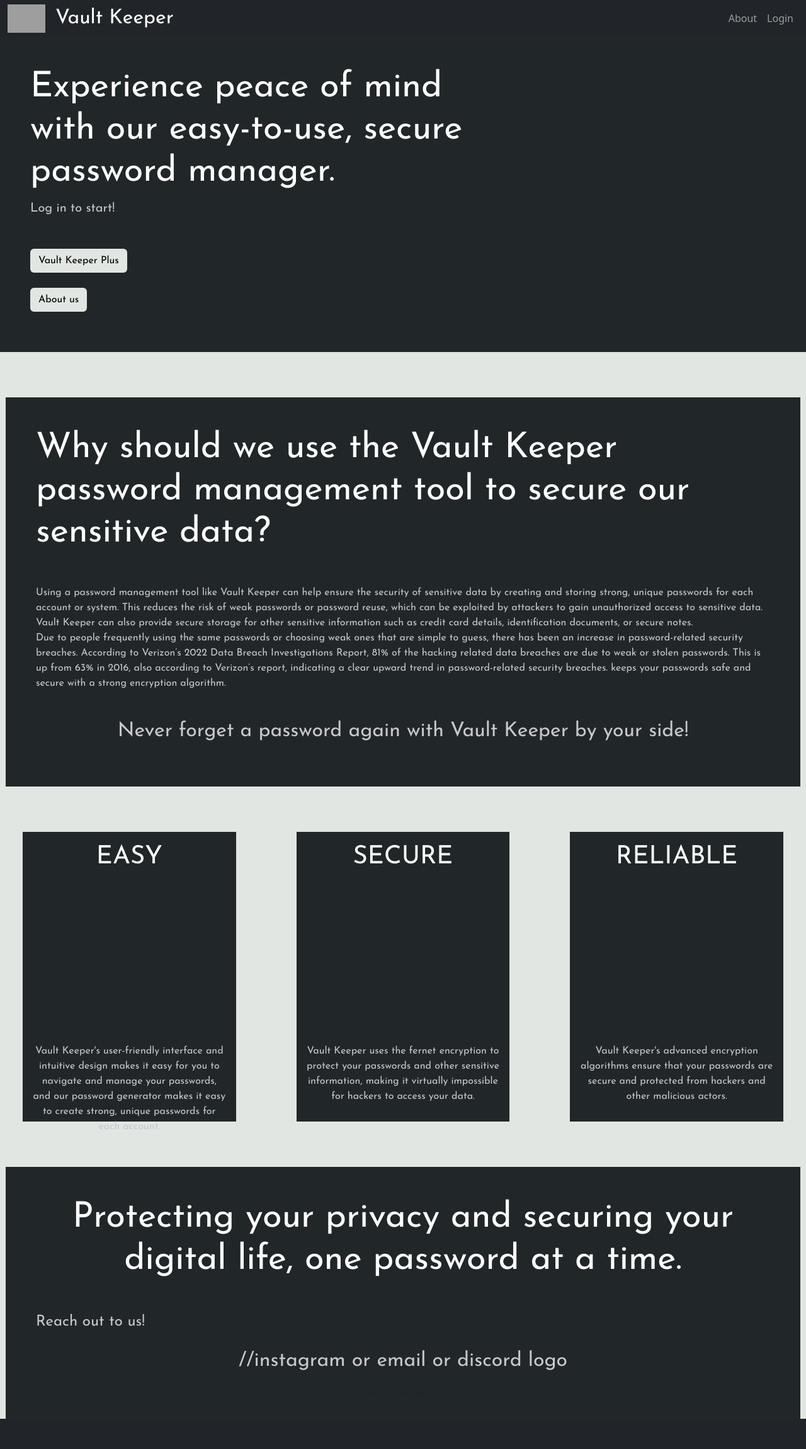
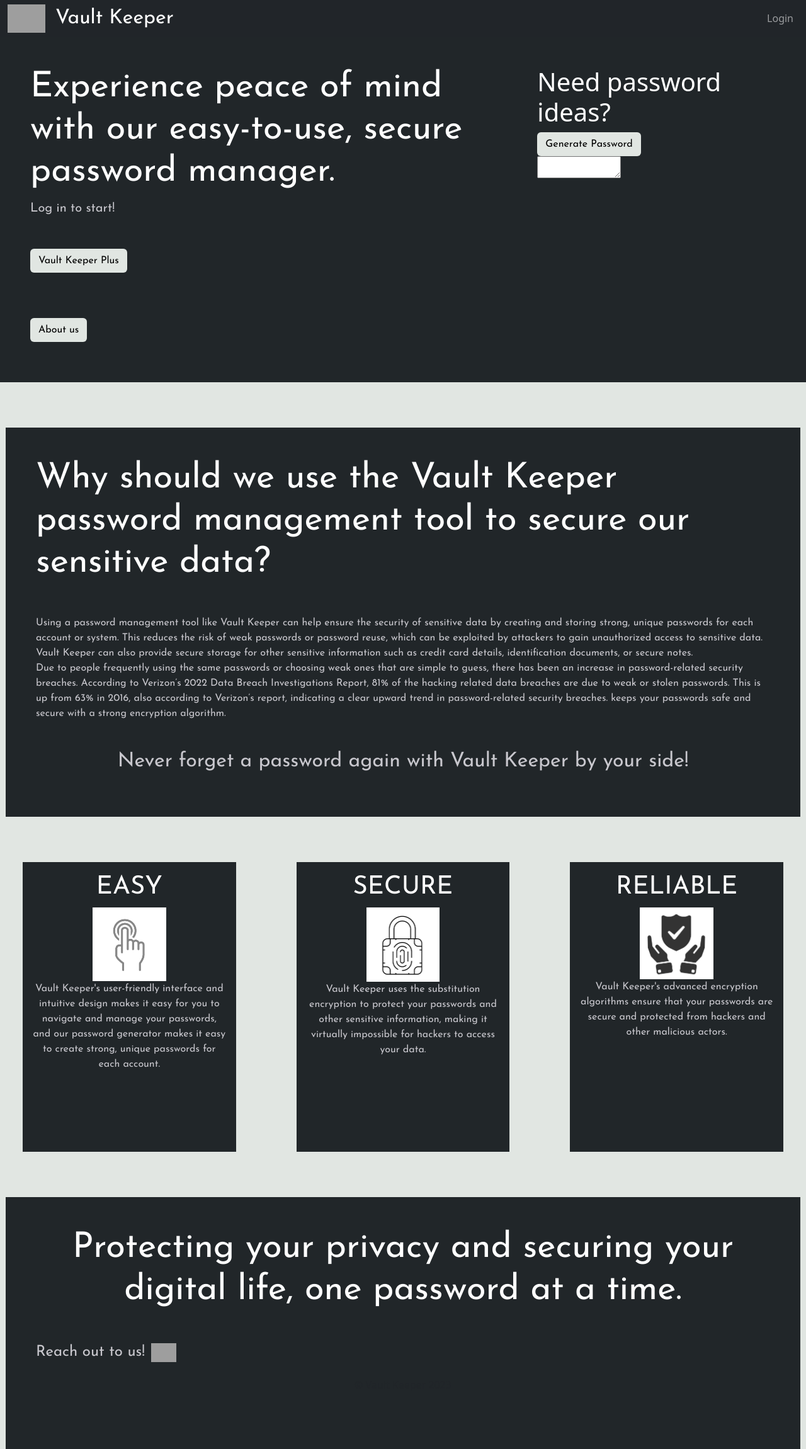
Before and after one commit to Pupper0n1/VaultKeeper, a Django app: page / in a window 1280 px wide. Shown: the whole page at 63% size. Before the commit the page ends 2253 px from the top, so only its background shows below. Run offline with Django 4.2, Linux system fonts and the light colour scheme; some libraries are stand-ins or nearby versions; grey boxes are pictures that could not be loaded.

Commit message:
Finalized project

```diff
--- a/VaultKeeper/Password_Manager/templates/Password_Manager/base.html
+++ b/VaultKeeper/Password_Manager/templates/Password_Manager/base.html
@@ -28,10 +28,6 @@
 
       <div class="collapse navbar-collapse" id="navbarNavDropdown">
         <ul class="navbar-nav ms-auto mb-2 mb-lg-0">
-
-          <li class="nav-item">
-            <a class="nav-link" href="{% url 'Password_Manager:about' %}">About</a>
-          </li>
           {% if request.user.is_authenticated %}
           <li class="nav-item">
             <a class="nav-link" href="{% url 'Password_Manager:passwords' %}">Passwords</a>
--- a/VaultKeeper/Password_Manager/templates/Password_Manager/index.html
+++ b/VaultKeeper/Password_Manager/templates/Password_Manager/index.html
@@ -1,23 +1,51 @@
 {% extends 'Password_Manager/base.html' %}
 {% block content %}
+{% load static %}
 
-<body style = "background-color:#e1e6e2">
+<body style="background-color:#e1e6e2">
 
-  <div class="container-fluid p-5" style="width: 100% ; background-color:#212629;">
+  <div class="container-fluid p-5" style="background-color:#212629;">
+    <div class="row">
+      <div class="col-md-8">
         <h1 class="display-4" style="font-family: 'Josefin Sans', sans-serif; font-weight:400; color: white;">Experience peace of mind <br> with our easy-to-use, secure <br> password manager.</h1>
         {% if request.user.is_authenticated %}
-        <p class="lead" style = "font-family: 'Josefin Sans', sans-serif; font-weight:400; color: #c8c7cd;">You are logged in</p>
+          <p class="lead" style="font-family: 'Josefin Sans', sans-serif; font-weight:400; color: #c8c7cd;">You are logged in</p>
         {% else %}
-        <p class="lead" style = "font-family: 'Josefin Sans', sans-serif; font-weight:400; color: #c8c7cd;">Log in to start!</p>
+          <p class="lead" style="font-family: 'Josefin Sans', sans-serif; font-weight:400; color: #c8c7cd;">Log in to start!</p>
         {% endif %}
 
         <hr class="my-4">
-    <button type="button" class="btn" style="background-color:#e1e6e2; font-family: 'Josefin Sans', sans-serif; font-weight:400; color: black;">Vault Keeper Plus</button>
-    <br><br><button type="button" class="btn" style="background-color:#e1e6e2; font-family: 'Josefin Sans', sans-serif; font-weight:400; color: black;"> About us </button>
+        <button type="button" class="btn" style="background-color:#e1e6e2; font-family: 'Josefin Sans', sans-serif; font-weight:400; color: black;"> <a href="{% url 'Password_Manager:comingsoon'%}" style="text-decoration:none; color:black">Vault Keeper Plus</a></button>
+        <br><br>
+        <br><br>
+      </div>
+      <div class="col-md-4">
+        <h1 style="color:white">Need password ideas?</h1>
+        <button type="button" class="btn" onclick="generatePassword()" style="background-color:#e1e6e2; font-family: 'Josefin Sans', sans-serif; font-weight:400; color: black;">Generate Password</button>
+        <br>
+        <textarea id="password" readonly style="width: 35%; height: 35px; font-family: 'Josefin Sans', sans-serif; font-weight:400; color: black;"></textarea>
+      </div>
+    </div>
 
+    <button type="button" class="btn" style="background-color:#e1e6e2; font-family: 'Josefin Sans', sans-serif; font-weight:400; color: black;"> <a href="{% url 'Password_Manager:about' %}" style="text-decoration:none; color:black">About us</a> </button>
 
     <p></p>
   </div>
+
+  <script>
+    function generatePassword() {
+      var password = '';
+      var characters = 'ABCDEFGHIJKLMNOPQRSTUVWXYZabcdefghijklmnopqrstuvwxyz0123456789!@#$%^&*()-_=+[{]}\\|;:\'",<.>/?';
+      var length = 28;
+
+      for (var i = 0; i < length; i++) {
+        password += characters.charAt(Math.floor(Math.random() * characters.length));
+      }
+      document.getElementById('password').value = password;
+    }
+  </script>
+
+
 
   <br><br><br>
 
@@ -38,26 +66,30 @@
 
     <div class="row mx-md-n5">
       <div class="col px-md-5">
-      <div class="p-3" style = "height:460px; background-color:#212629">
+        <div class="p-3" style="height:460px; background-color:#212629">
           <h1 class="my-4; text-center" style="font-family: 'Josefin Sans', sans-serif; font-weight:400; color: white;">EASY</h1>
-      <br><br><br><br><br><br><br><br><br><br><br><p class ="text-center" style ="font-family: 'Josefin Sans', sans-serif; font-weight:400; color: #c8c7cd;" => Vault Keeper's user-friendly interface and intuitive
-        design makes it easy for you to navigate and manage your passwords, and our password generator makes it easy to create strong, unique passwords for each account.
+          <img src="{% static 'images/finger.jpg' %}" style="display:block; margin:auto; max-width:38%; height:auto;" alt="Finger">
+          <p class="text-center" style="font-family: 'Josefin Sans', sans-serif; font-weight:400; color: #c8c7cd;"> Vault Keeper's user-friendly interface and intuitive design makes it easy for you to navigate and manage your passwords, and our password generator makes it easy to create strong, unique passwords for each account.
           </p>
-      </div></div>
+        </div>
+      </div>
+      <div class="col px-md-5">
+        <div class="p-3" style="height:460px; background-color:#212629">
+          <h1 class="my-4; text-center" style="font-family: 'Josefin Sans', sans-serif; font-weight:400; color: white;">SECURE</h1>
+          <img src="{% static 'images/secure.jpg' %}" style="display:block; margin:auto; max-width:38%; height:auto;" alt="Finger">
+          <p class="text-center" style="font-family: 'Josefin Sans', sans-serif; font-weight:400; color: #c8c7cd;"> Vault Keeper uses the substitution encryption to protect your passwords and other sensitive information, making it virtually impossible for hackers to access your data.</p>
+        </div>
+      </div>
 
       <div class="col px-md-5">
-      <div class="p-3" style = "height:460px; background-color:#212629">
-      <h1 class="my-4; text-center" style="font-family: 'Josefin Sans', sans-serif; font-weight:400; color: white;">SECURE</h1>
-      <br><br><br><br><br><br><br><br><br><br><br><p class ="text-center" style ="font-family: 'Josefin Sans', sans-serif; font-weight:400; color: #c8c7cd;" => Vault Keeper uses the fernet encryption to protect your passwords and other sensitive information, making it virtually impossible for hackers to access your data.</p>
-      </div></div>
+        <div class="p-3" style="height:460px; background-color:#212629">
+          <h1 class="my-4; text-center" style="font-family: 'Josefin Sans', sans-serif; font-weight:400; color: white;">RELIABLE</h1>
+          <img src="{% static 'images/reliable.jpg' %}" style="display:block; margin:auto; max-width:38%; height:auto;" alt="Finger">
+          <p class="text-center" style="font-family: 'Josefin Sans', sans-serif; font-weight:400; color: #c8c7cd;"> Vault Keeper's advanced encryption algorithms ensure that your passwords are secure and protected from hackers and other malicious actors.</p>
+        </div>
+      </div>
+    </div>
 
-      <div class="col px-md-5">
-      <div class="p-3" style = "height:460px; background-color:#212629">
-      <h1 class="my-4; text-center" style="font-family: 'Josefin Sans', sans-serif; font-weight:400; color: white;">RELIABLE</h1>
-      <br><br><br><br><br><br><br><br><br><br><br><p class ="text-center" style ="font-family: 'Josefin Sans', sans-serif; font-weight:400; color: #c8c7cd;" => Vault Keeper's advanced encryption algorithms ensure that your passwords are secure and protected from hackers and other malicious actors.</p>
-      </div></div>
-
-    </div>
 
     <br><br><br>
 
@@ -65,8 +97,10 @@
       <h1 class="display-4 text-center" style="font-family: 'Josefin Sans', sans-serif; font-weight:400; color: white;">Protecting your privacy and securing your digital life, one password at a time.</h1>
       <p class="lead"></p>
       <hr class="my-4">
-      <h2 class="my-4" style = "font-family: 'Josefin Sans', sans-serif; font-weight:400; color: #c8c7cd; font-size: 1.5em">Reach out to us!</h2>
-      <p class="text-center" style = "font-family: 'Josefin Sans', sans-serif; font-weight:400; color: #c8c7cd; font-size: 2em"> //instagram or email or discord logo</p>
+      <h2 class="my-4" style = "font-family: 'Josefin Sans', sans-serif; font-weight:400; color: #c8c7cd; font-size: 1.5em">Reach out to us!<a href="https://www.instagram.com/"><img src="https://upload.wikimedia.org/wikipedia/commons/9/95/Instagram_logo_2022.svg" style="height:30px; padding-left:10px" alt="Instagram logo"></a></h2>
+
+
+
       <p class = "text-center">&copy Vault Keeper 2023</p>
       </div>
     </body>
```
Also changed, not shown: VaultKeeper/Password_Manager/templates/Password_Manager/comingsoon.html (added, +14 -0 lines). Lines whose indentation alone changed are shown as unchanged.
